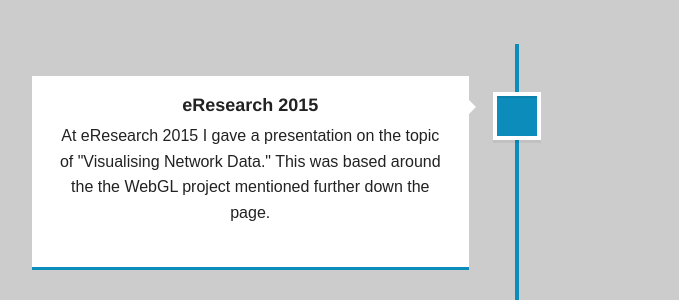
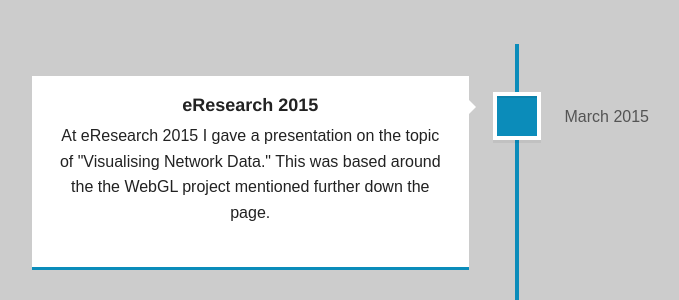
Before and after one commit to hayleycodes/personal-website, a Python web app: template templates/timeline.html in a window 1280 px wide. Shown: the part 701-1001 px from the top of the page, without its empty margins (123-802 px from the left). Run offline with Jinja, Linux system fonts and the light colour scheme; the template is opened without the code that fills it, so the values that code supplies are empty; some libraries are stand-ins or nearby versions.

Commit message:
adding missing date to timeline

```diff
--- a/templates/timeline.html
+++ b/templates/timeline.html
@@ -57,6 +57,7 @@
                 <p>
                 At eResearch 2015 I gave a presentation on the topic of "Visualising Network Data." This was based around the the WebGL project mentioned further down the page.
                </p>
+                <span class="cd-date">March 2015</span>
            </div>
         </div>
 
```
